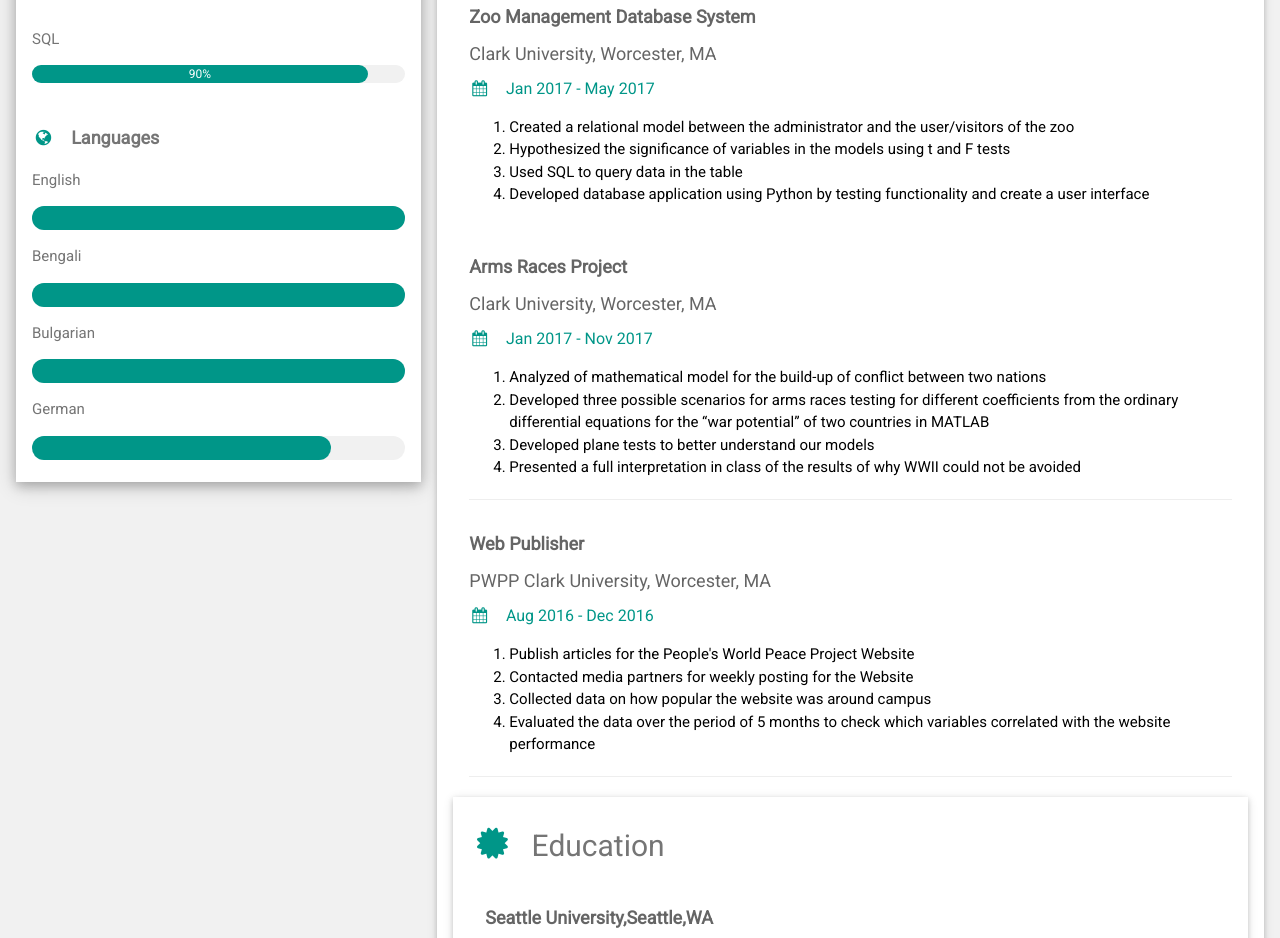
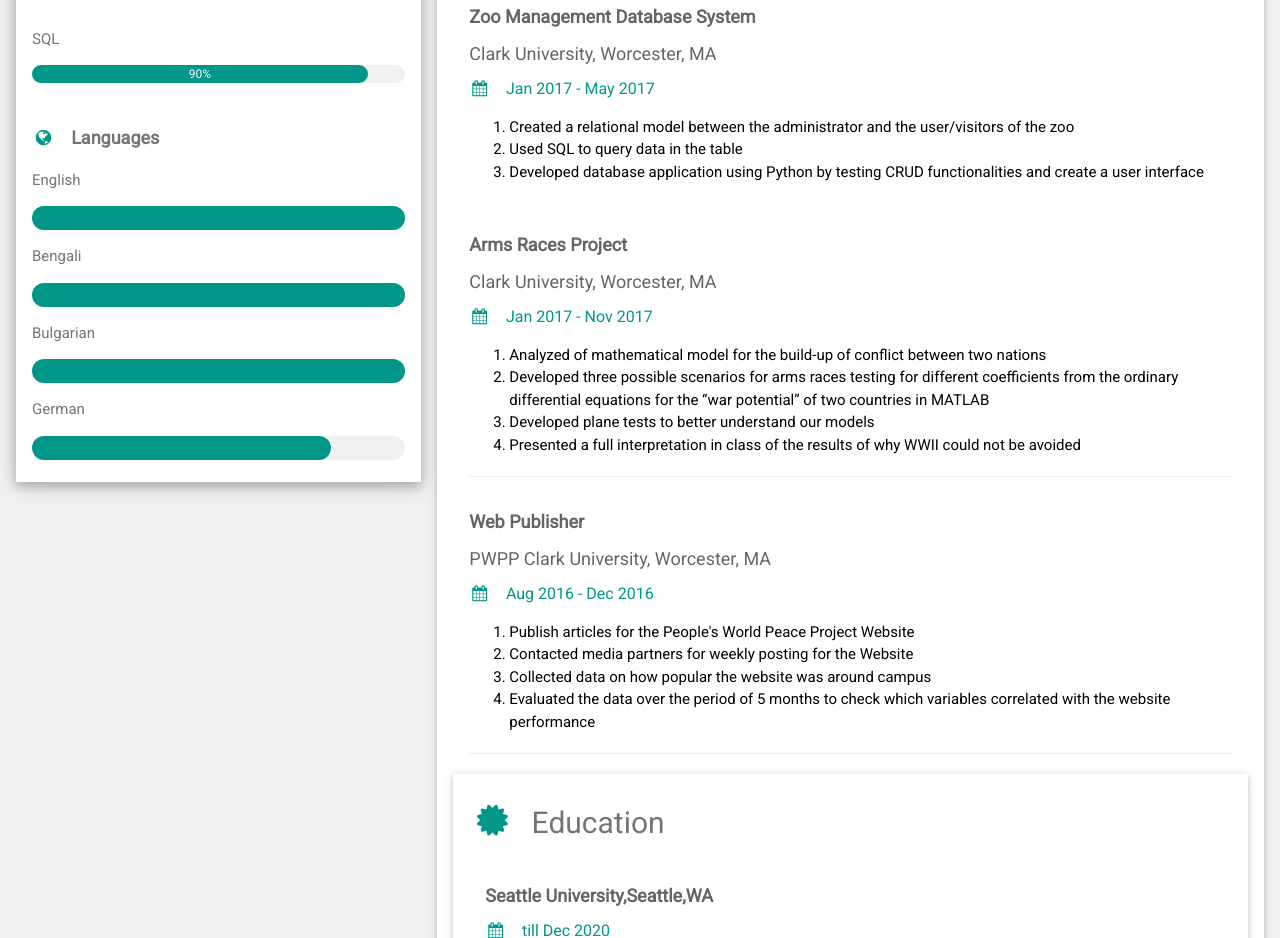
Before and after one commit to Ralitza111/cv, a plain HTML site: page index.html in a window 1280 px wide. Shown: the part 1070-2008 px from the top of the page. Drawn offline with nearby package versions, Linux system fonts and the light colour scheme.

Commit message:
Update index.html

```diff
--- a/index.html
+++ b/index.html
@@ -145,9 +145,8 @@ html,body,h1,h2,h3,h4,h5,h6 {font-family: "Roboto", sans-serif}
           <p>
 						<ol>
 						<li>Created a relational model between the administrator and the user/visitors of the zoo</li>
-						<li>Hypothesized the significance of variables in the models using t and F tests</li>
 						<li>Used SQL to query data in the table</li>
-						<li>Developed database application using Python by testing functionality and create a user interface</li>
+						<li>Developed database application using Python by testing CRUD functionalities and create a user interface</li>
 					</ol>
 					</p><br>
         </div>
```
